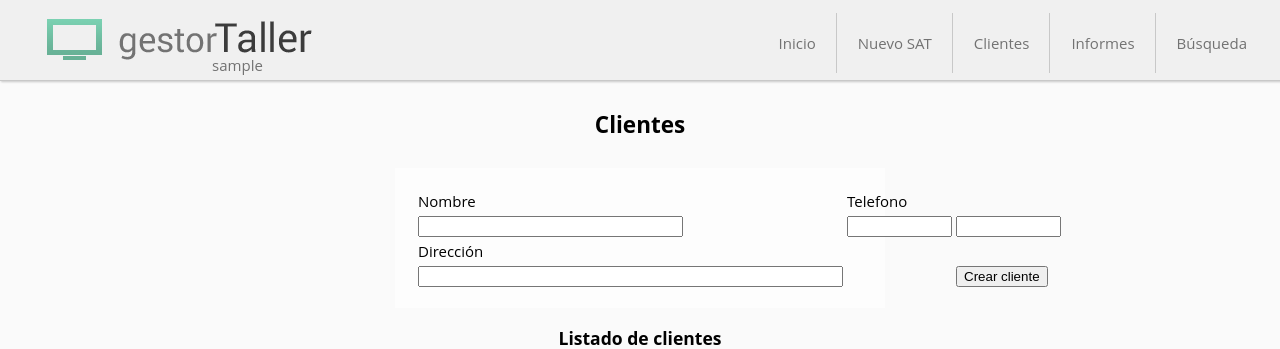
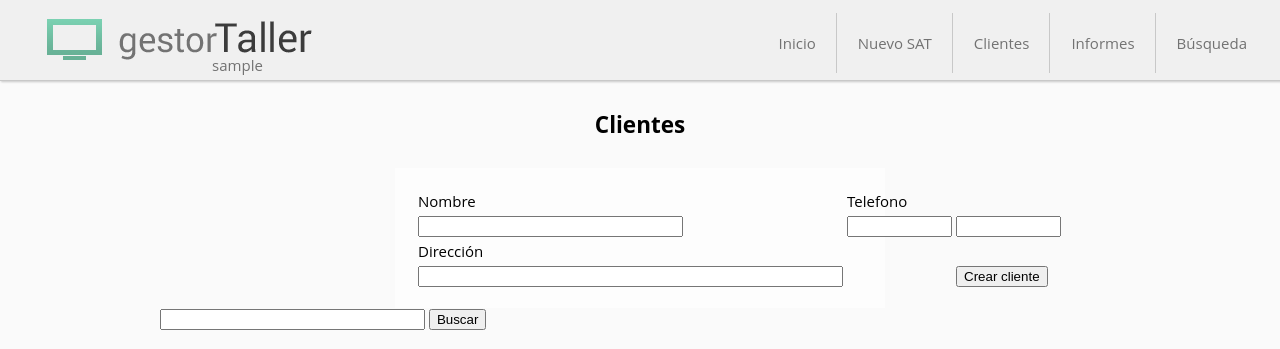
Before and after one commit to camtes/gestorTaller, a PHP site: page /cliente.php in a window 1280 px wide. Shown: the top 349 px of the page. Run offline with PHP 8.4, Linux system fonts and the light colour scheme; the visitor is signed in with stand-in values (Sample User, id 1); data that the repository does not hold is empty; some libraries are stand-ins or nearby versions.

Commit message:
actualización búsqueda cliente

```diff
--- a/cliente.php
+++ b/cliente.php
@@ -51,7 +51,10 @@
                 </form>
             </section>
             <!-- Tabla de clientes en el sistema -->
-
+            <form action="" method="">
+                <input type="text" name="b-name" size=30 maxlength="50" required>
+                <input type="submit" id="buscar" name="buscar" value="Buscar" ></td>
+            </form>
             <h3> Listado de clientes </h3>
             <table summary="Listado de clientes" id="listado">
                 <thead>
```
